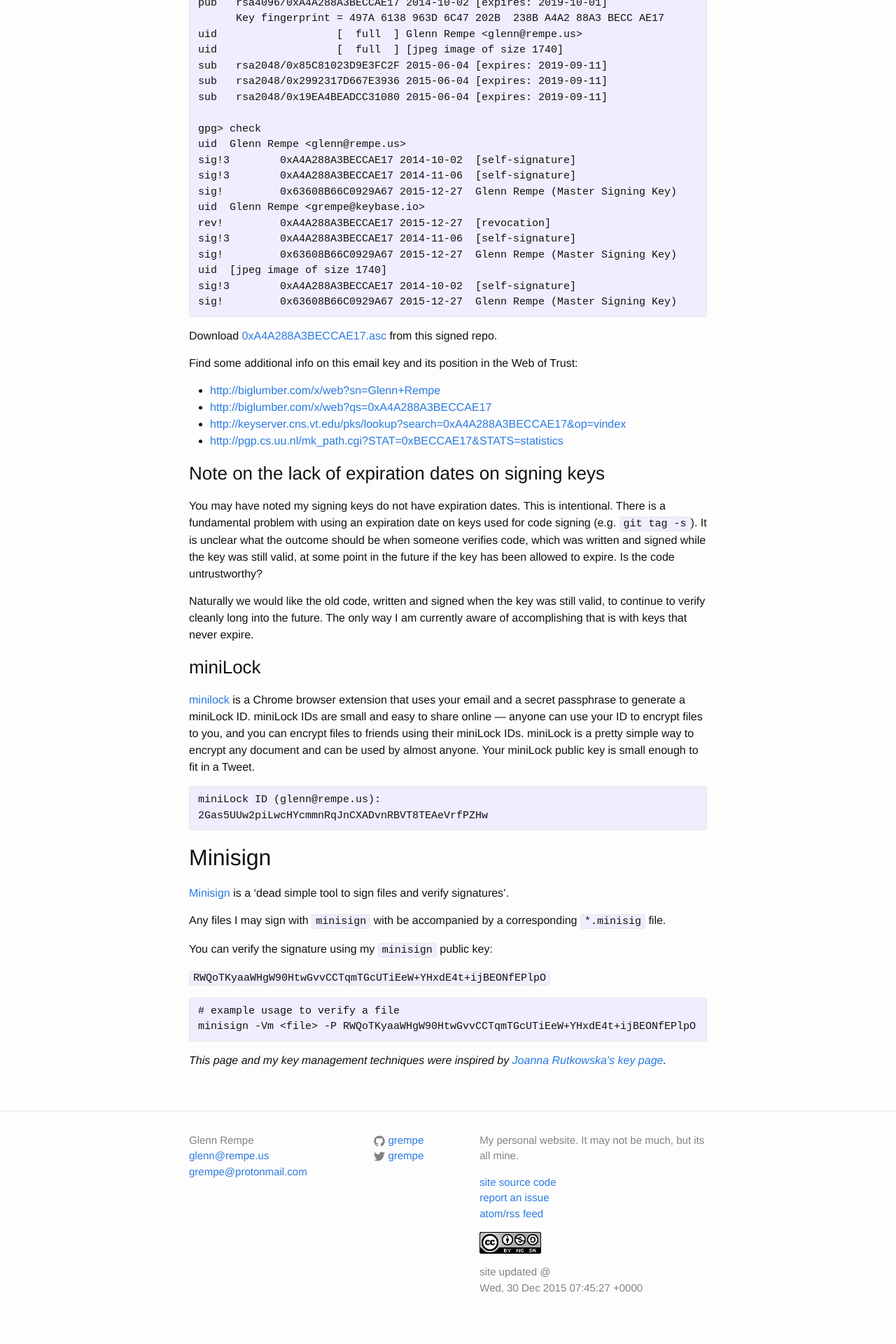
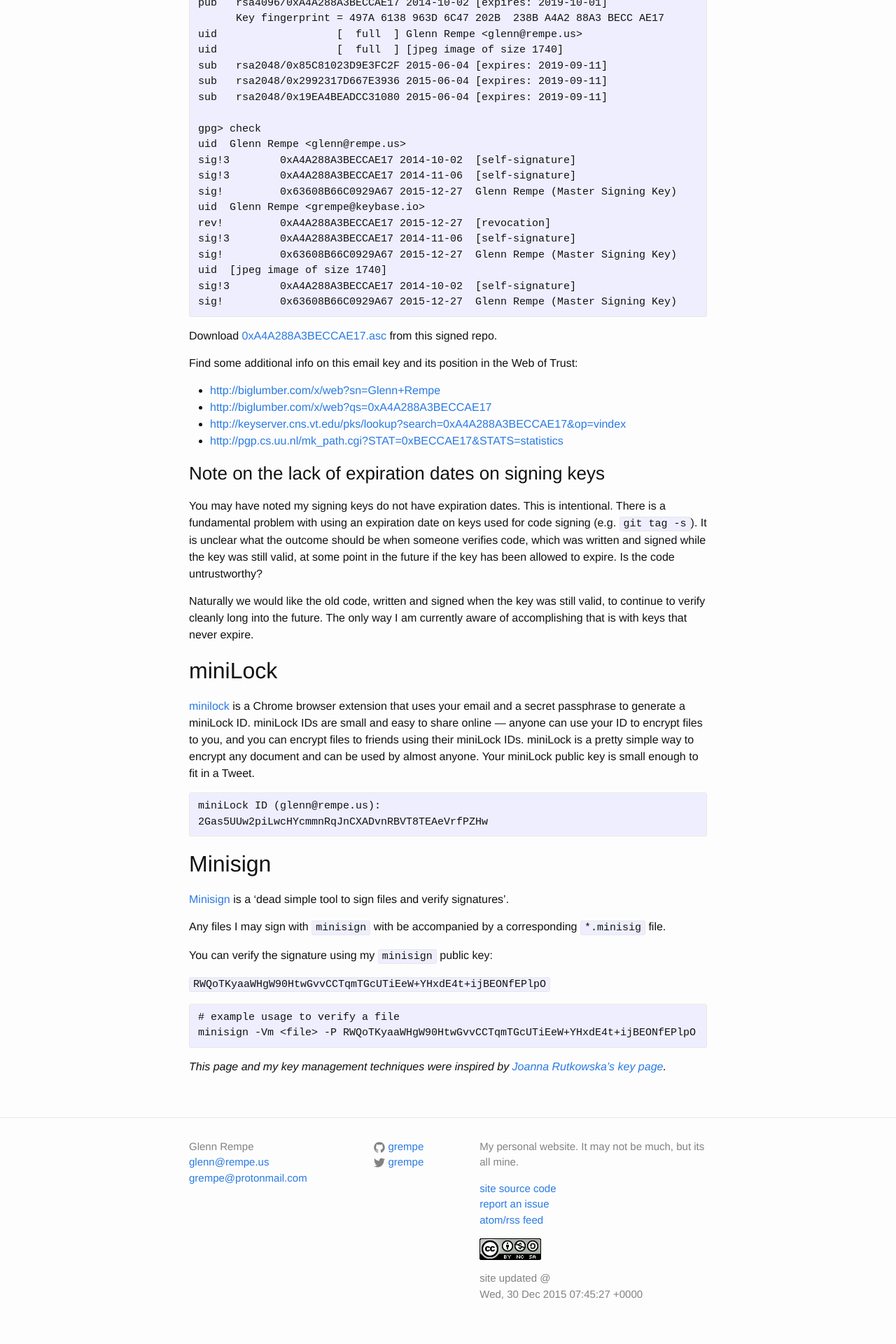
Before and after one commit to grempe/grempe.github.io, a Jekyll site: the page built from keys.md, in a window 1280 px wide. Shown: the part 3322-5242 px from the top of the page at 70% size. Built offline with Jekyll 4.4.1, drawn with Linux system fonts in a browser that asks for light colours.

Commit message:
Size matters

```diff
--- a/keys.md
+++ b/keys.md
@@ -208,7 +208,7 @@
 I am currently aware of accomplishing that is with keys that never expire.
 
 
-### miniLock
+## miniLock
 
 [minilock](https://minilock.io/) is a Chrome browser extension that uses your email
 and a secret passphrase to generate a miniLock ID. miniLock IDs are small and
```
